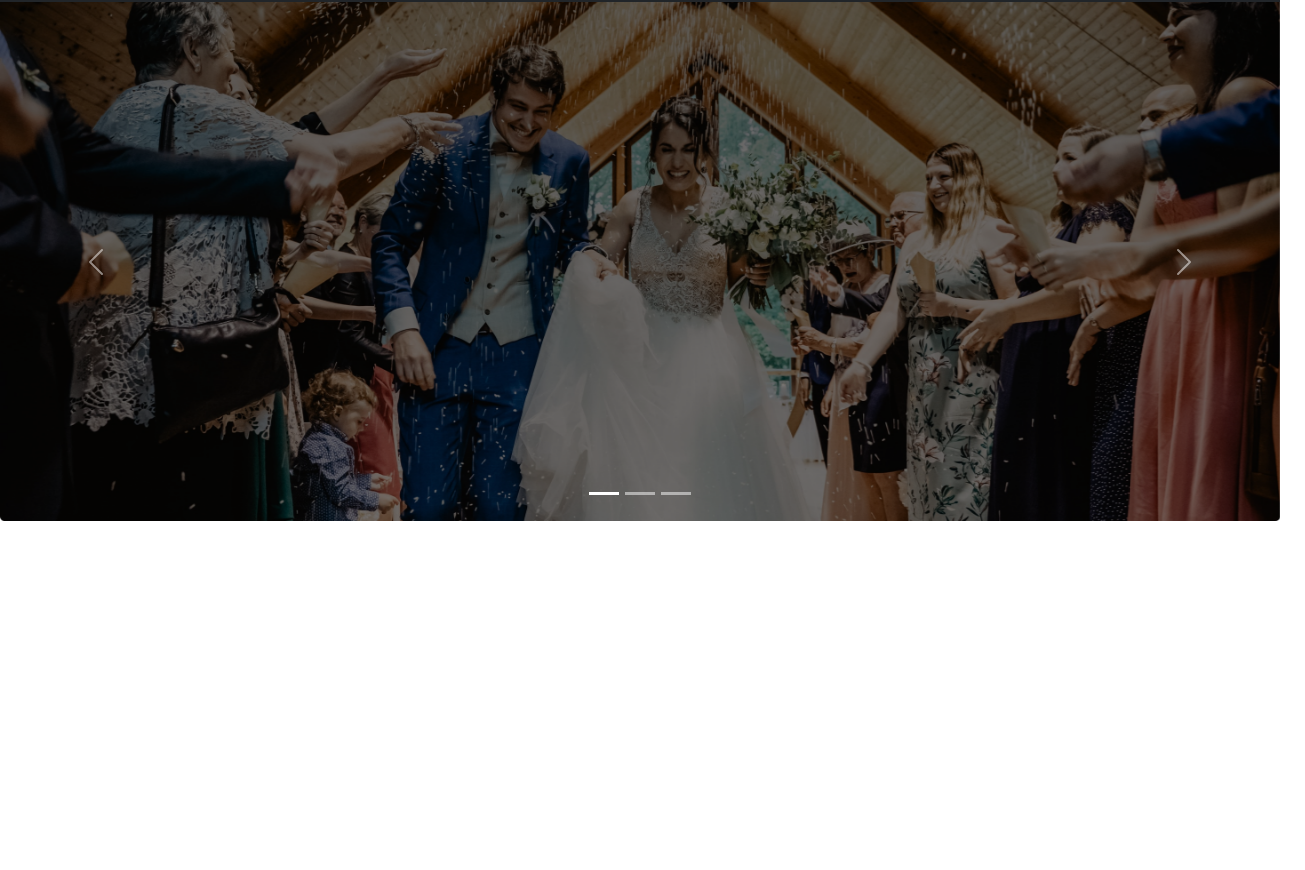
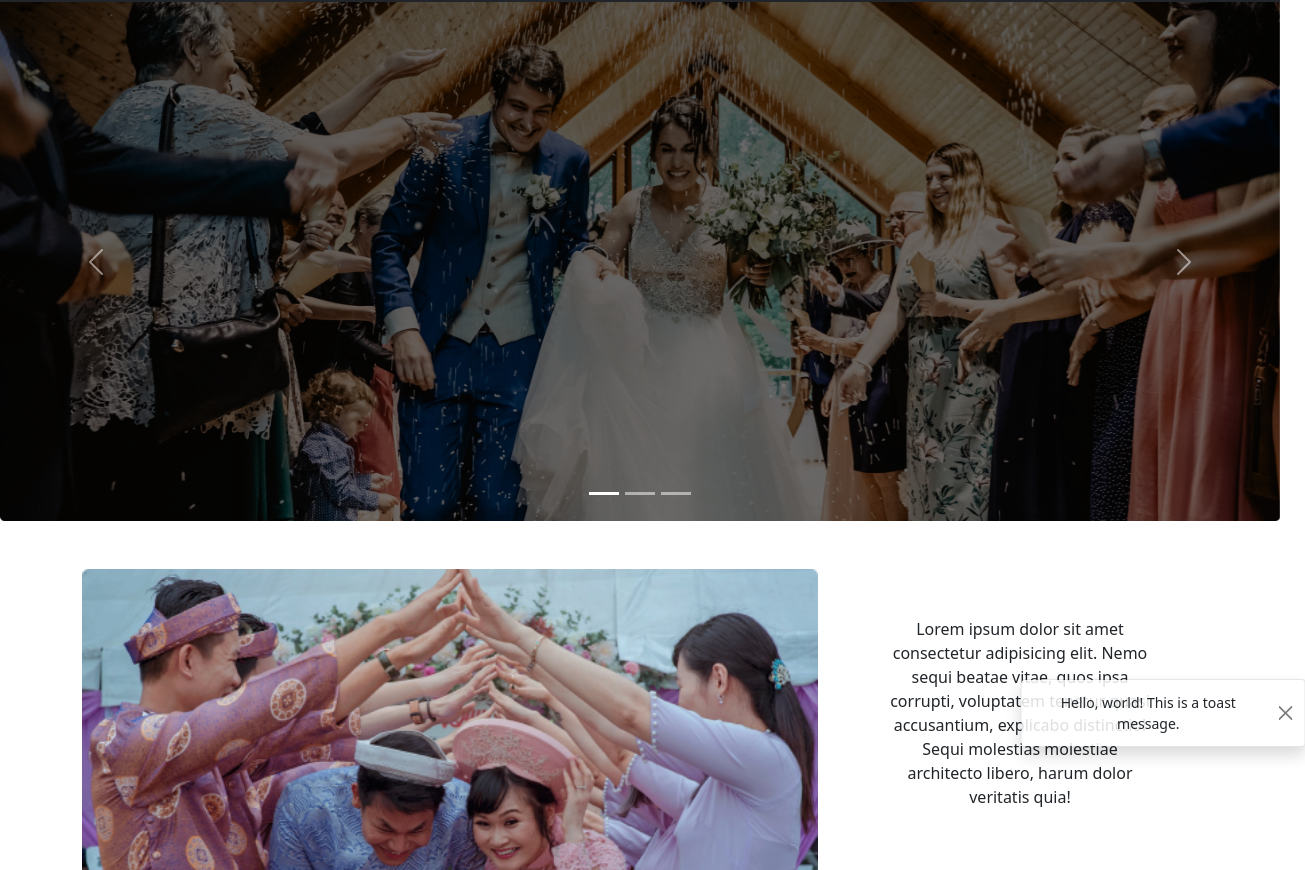
Before and after one commit to sagor019954/convention, a plain HTML site: page index.html in a window 1280 px wide. Shown: the part 54-924 px from the top of the page, 1305 px wide, since content can reach past the window. Before the commit the page ends 800 px from the top, so only its background shows below. Drawn offline with Linux system fonts and the light colour scheme.

Commit message:
index name change

```diff
--- a/convension.html
+++ b/index.html
@@ -64,6 +64,42 @@
         </header>
 
     </section>
+    <main>
+        <section class="m-5">
+
+        </section>
+        <div class="container text-center h-50">
+            <div class="row">
+                <div class="col-sm-10 col-lg-8 col-md-8 ">
+                    <img class="img-fluid w-100" src="./images/wedding.png " alt="" srcset="">
+                </div>
+                <div class="col-sm-2 col-lg-4 col-md-4 h-100">
+                    <div class="row flex-column align-items-center mt-5 ">
+                        <div class="col-8 col-sm-6 w-75 position-relative">
+                            Lorem ipsum dolor sit amet consectetur adipisicing elit. Nemo sequi beatae vitae, quos ipsa
+                            corrupti, voluptatem tenetur quasi accusantium, explicabo distinctio! Sequi molestias
+                            molestiae architecto libero, harum dolor veritatis quia!
+                            <div class="toast align-items-center show position-absolute top-50 start-100 translate-middle me-5"
+                                role="alert" aria-live="assertive" aria-atomic="true">
+                                <div class="d-flex">
+                                    <div class="toast-body">
+                                        Hello, world! This is a toast message.
+                                    </div>
+                                    <button type="button" class="btn-close me-2 m-auto" data-bs-dismiss="toast"
+                                        aria-label="Close"></button>
+                                </div>
+                            </div>
+                        </div>
+                        <div class="col-4 col-sm-6 w-100">
+
+                        </div>
+                    </div>
+                </div>
+            </div>
+        </div>
+
+    </main>
+
 
     <script src="./bootstarp/bootstrap.min.js"></script>
 </body>
```
